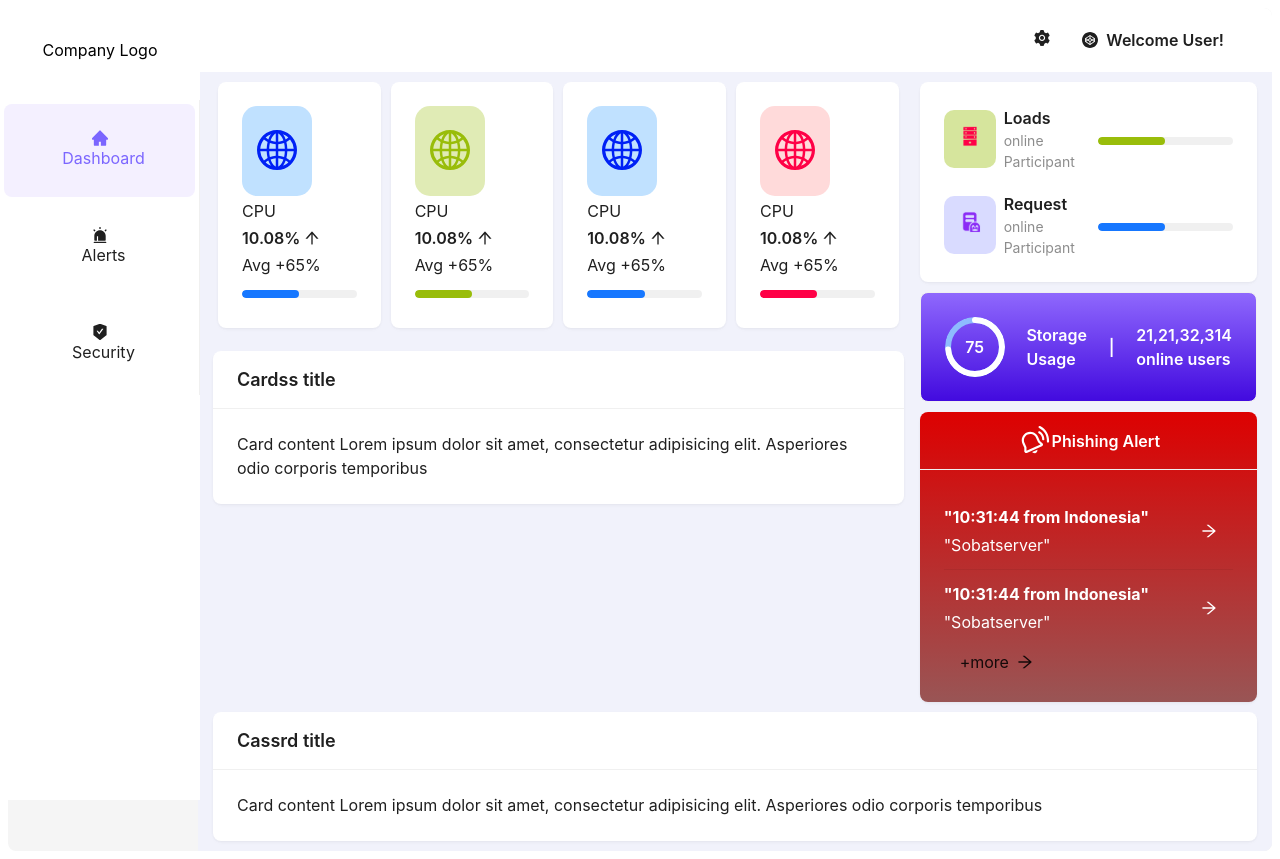
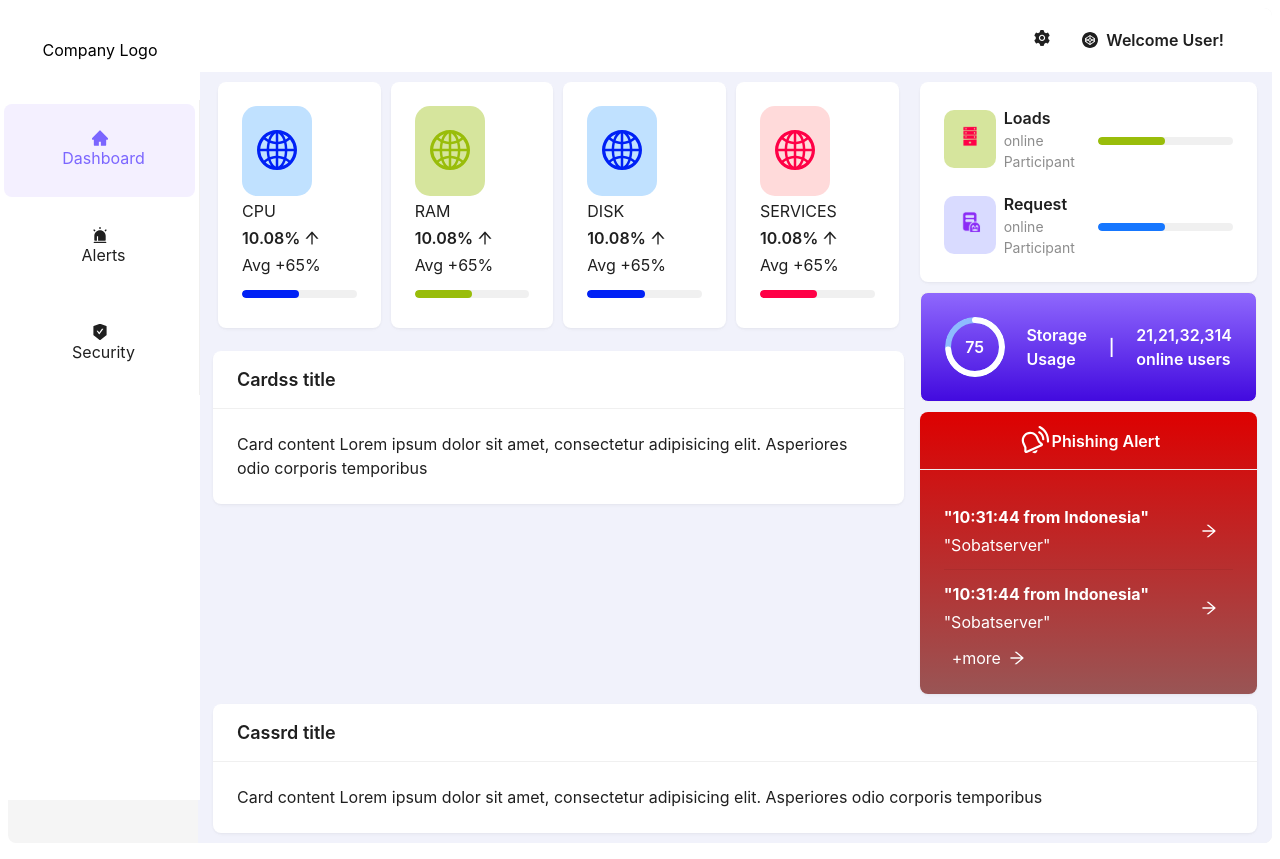
Before and after one commit to sanjibbehera/monitoring-fe-app, a Next.js app: page /dashboard in a window 1280 px wide. Built offline with nearby package versions, Linux system fonts and the light colour scheme; sample sign-in values are in the browser's storage.

Commit message:
improvements-dashboard

```diff
--- a/src/pages/dashboard.tsx
+++ b/src/pages/dashboard.tsx
@@ -18,12 +18,12 @@ const cardContainerStyle = {
 
 const cardImageStyle = {
     ...cardContainerStyle,
-    backgroundColor: "rgba(153, 189, 10, 0.4)",
+    backgroundColor: Color.GRADIENT_ORANGE,
 };
 
 const cardImageContainerStyle = {
     ...cardContainerStyle,
-    backgroundColor: "rgba(174, 178, 255, 0.47)",
+    backgroundColor: Color.GRADIENT_LIGHT_BLUE,
 };
 
 const cardTextStyle = {
@@ -49,7 +49,7 @@ const data = [
 
 function Dashboard() {
 
-    const { Text, Title } = Typography
+    const { Text } = Typography
 
     return (
         <Layout>
@@ -57,43 +57,19 @@ function Dashboard() {
                 <div style={divStyle}>
                     <Row gutter={16}>
                         <Col span={16}>
-                            <Flex justify='space-evenly' align='center' >
+                            <Flex justify='space-evenly' align='center'>
+                                {[...Array(4)].map((_, index) => (
                                     <CustomCard
-                                    title="CPU"
-                                    color="#0021F5"
+                                        key={index}
+                                        title={["CPU", "RAM", "DISK", "SERVICES"][index]}
+                                        color={[Color.PRIMARY_BLUE, Color.PRIMARY_ORANGE, Color.PRIMARY_BLUE, Color.PRIMARY_RED][index]}
                                         titleIcon={<GlobalOutlined />}
                                         average={65}
                                         percentage={10.08}
-                                    progressProps={{ percent: 50 }}
-                                    bgColor='#C0E1FF'
+                                        progressProps={{ percent: 50, strokeColor: [Color.PRIMARY_BLUE, Color.PRIMARY_ORANGE, Color.PRIMARY_BLUE, Color.PRIMARY_RED][index] }}
+                                        bgColor={[Color.SECONDARY_BLUE, Color.GRADIENT_ORANGE, Color.SECONDARY_BLUE, Color.CREAM][index]}
                                     />
-                                <CustomCard
-                                    title="CPU"
-                                    color="#99BD0A"
-                                    titleIcon={<GlobalOutlined />}
-                                    average={65}
-                                    percentage={10.08}
-                                    progressProps={{ percent: 50, strokeColor: '#99BD0A' }}
-                                    bgColor='rgba(153, 189, 10, 0.3)'
-                                />
-                                <CustomCard
-                                    title="CPU"
-                                    color="#0021F5"
-                                    titleIcon={<GlobalOutlined />}
-                                    average={65}
-                                    percentage={10.08}
-                                    progressProps={{ percent: 50 }}
-                                    bgColor='#C0E1FF'
-                                />
-                                <CustomCard
-                                    title="CPU"
-                                    color="#FF0046"
-                                    titleIcon={<GlobalOutlined />}
-                                    average={65}
-                                    percentage={10.08}
-                                    progressProps={{ percent: 50, strokeColor: '#FF0046' }}
-                                    bgColor='#FFDADA'
-                                />
+                                ))}
                             </Flex>
                             <Space style={{ marginTop: 10, marginBottom: 10 }}>
                                 <Card title="Cardss title" bordered={false}>
@@ -115,7 +91,7 @@ function Dashboard() {
                                                 online Participant
                                             </Text>
                                         </Flex>
-                                        <Progress style={{ width: "135px" }} strokeColor={"#99BD0A"} percent={50} showInfo={false} />
+                                        <Progress style={{ width: "135px" }} strokeColor={Color.PRIMARY_ORANGE} percent={50} showInfo={false} />
                                     </Space>
                                     <Space style={{ justifyContent: "space-between" }} size="small">
                                         <div style={cardImageContainerStyle}>
@@ -126,14 +102,14 @@ function Dashboard() {
                                             <Text style={cardTextStyle} type="secondary">
                                                 online Participant
                                             </Text>
-                                        </Flex>
+                                        </Flex >
                                         <Progress style={{ width: "135px" }} percent={50} showInfo={false} />
                                     </Space>
                                 </Flex>
                             </Card>
                             <Card style={{ background: "linear-gradient(#8F68FD, #420ADF)" }}>
                                 <Flex align='center' justify='space-between'>
-                                    <Progress strokeWidth={10} strokeColor={Color.BASIC_WHITE} trailColor='#8EBBFE' type="circle" size={"small"} percent={75} format={(percent) => <Text style={{ color: Color.BASIC_WHITE }} strong>{percent}</Text>} />
+                                    <Progress strokeWidth={10} strokeColor={Color.BASIC_WHITE} trailColor='#8EBBFE' type="circle" size={"small"} percent={75} format={(percent) => (<Text style={{ color: Color.BASIC_WHITE }} strong>{percent}</Text>)} />
                                     <Text style={{ color: Color.BASIC_WHITE }} strong>Storage <br /> Usage</Text> <Text style={{ color: Color.BASIC_WHITE }} strong>|</Text>
                                     <Text style={{ color: Color.BASIC_WHITE }} strong>21,21,32,314 <br /> online users </Text>
                                 </Flex>
@@ -145,7 +121,6 @@ function Dashboard() {
                                 <List
                                     dataSource={data.length > 1 ? data.slice(0, 2) : data}
                                     renderItem={(item, index) => (
-                                        <>
                                         <List.Item key={index}>
                                             <List.Item.Meta
                                                 title={<Text style={{ color: Color.BASIC_WHITE }}>"10:31:44 from Indonesia"</Text>}
@@ -153,10 +128,9 @@ function Dashboard() {
                                             />
                                             <Button type='text'><ArrowRightOutlined style={{ color: Color.BASIC_WHITE }} /></Button>
                                         </List.Item>
-                                        </>
                                     )}
                                 />
-                                {data.length > 1 && <Button type='text'>+more <ArrowRightOutlined /></Button>}
+                                {data.length > 1 && <Button size='small' style={{ color: Color.BASIC_WHITE }} type='text'>+more <ArrowRightOutlined /></Button>}
                             </Card>
                         </Col>
                     </Row>
--- a/src/utils/color.ts
+++ b/src/utils/color.ts
@@ -1,3 +1,11 @@
 export const Color = {
-    BASIC_WHITE: "#fff"
+    BASIC_WHITE: "#fff",
+    GRADIENT_ORANGE: "rgba(153, 189, 10, 0.4)",
+    GRADIENT_LIGHT_BLUE: "rgba(174, 178, 255, 0.47)",
+    PRIMARY_BLUE: '#0021F5',
+    PRIMARY_ORANGE: '#99BD0A',
+    PRIMARY_RED: '#FF0046',
+    SECONDARY_BLUE: '#C0E1FF',
+    CREAM: '#FFDADA',
+    PURPLE: '#8F68FD'
 }
```
Lines whose indentation alone changed are shown as unchanged.
